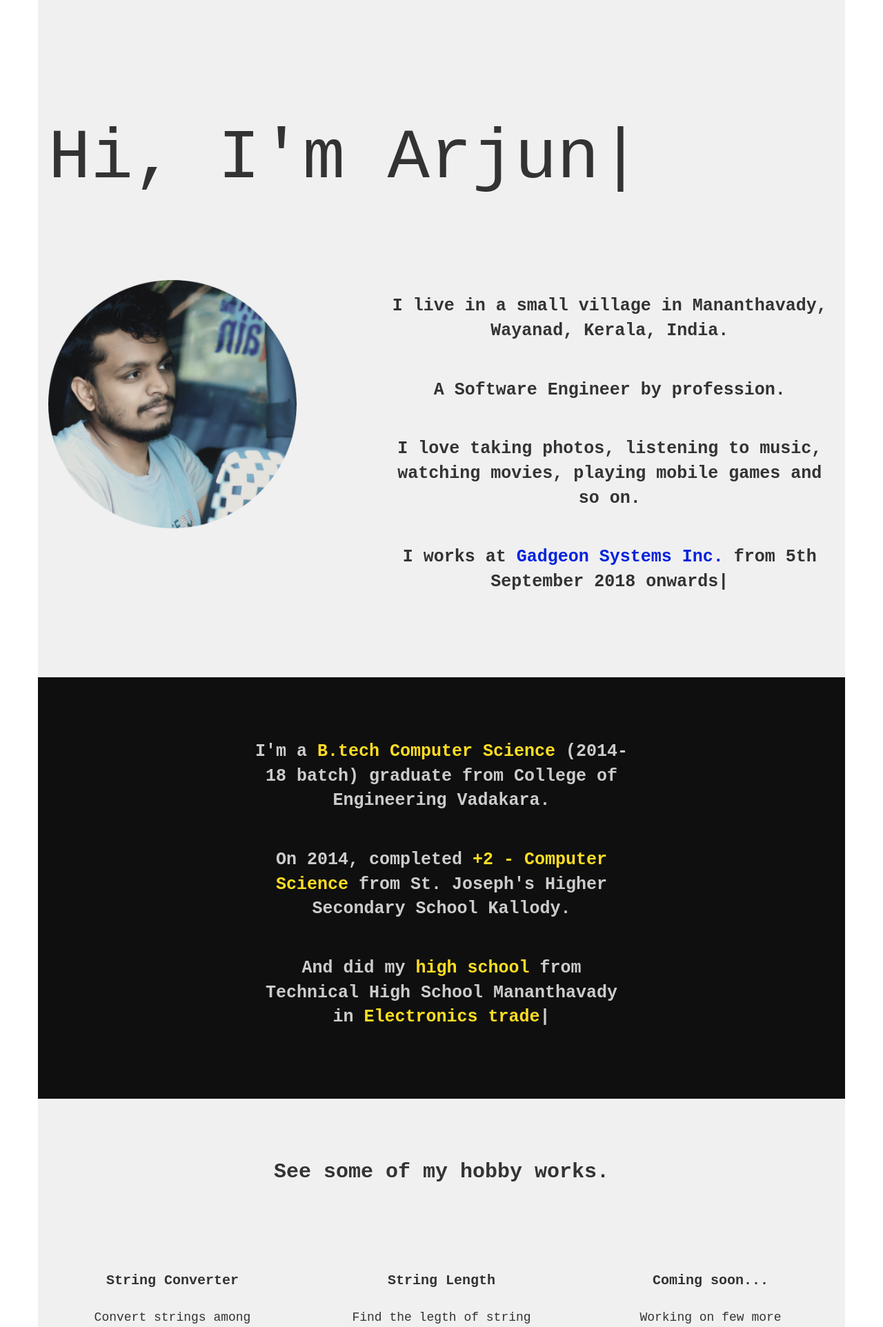
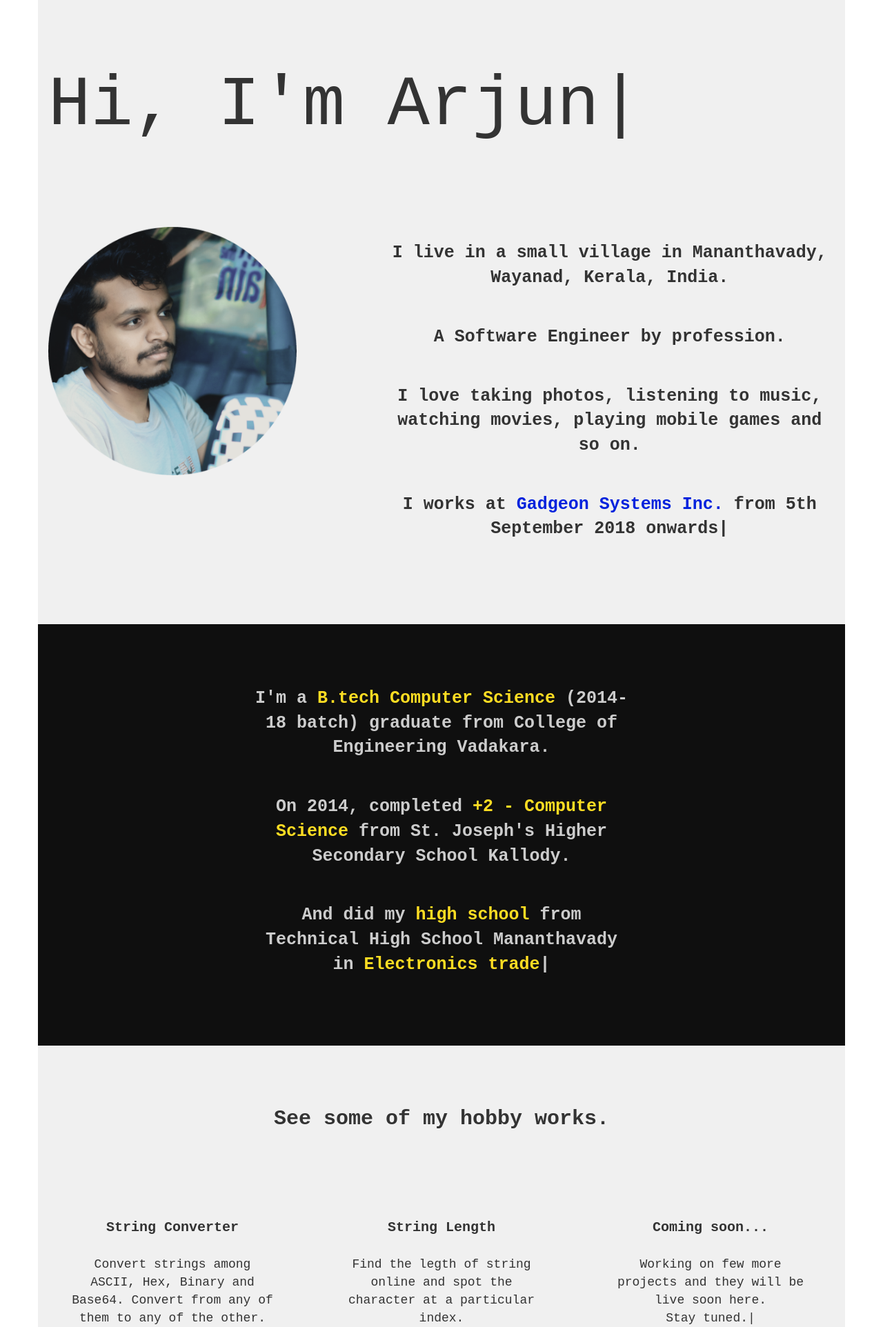
Before and after one commit to ArjunMG/arjunmg-portfolio, a PHP site: page /hidden.html in a window 1280 px wide. Shown: the top 1924 px of the page at 69% size. Run offline with PHP 8.4, Linux system fonts and the light colour scheme.

Commit message:
Reduced Nav height

```diff
--- a/style.css
+++ b/style.css
@@ -64,7 +64,7 @@ textarea {
     display: block;
     color: rgb(0, 0, 0);
     text-align: center;
-    padding: 1.5em;
+    padding: 1em;
     font-size: 20px;
 }
 .nav-bar a:hover {
@@ -72,7 +72,7 @@ textarea {
   }
 
 .main-body{
-    padding-top: 12vw;
+    padding-top: 6vw;
     padding-bottom: 30px;
 }
 .main-body h1{
```
